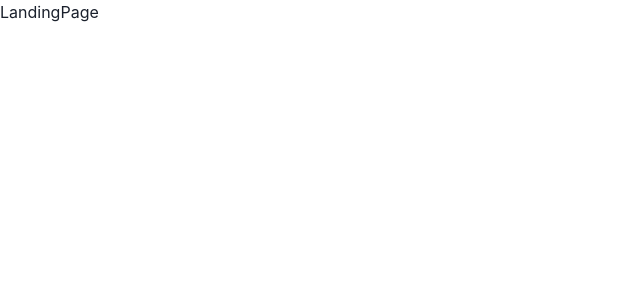
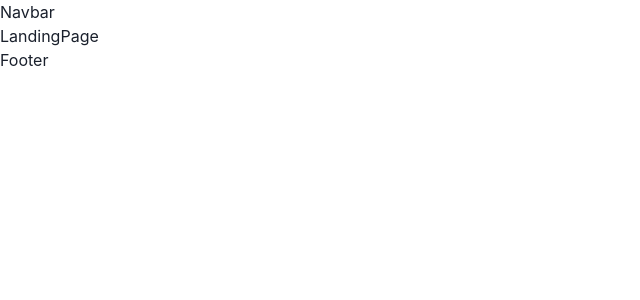
Before and after one commit to LUISVILL02/EscuelaEnLinea, a React (Vite) app in the folder client/: page / in a window 1280 px wide. Shown: the top 300 px of the page, without its empty margins (0-640 px from the left). Built offline with nearby package versions, Linux system fonts and the light colour scheme.

Commit message:
feat: add footer and navbar layout

```diff
--- /dev/null
+++ b/client/src/components/Layout/Footer/Footer.jsx
@@ -0,0 +1,5 @@
+const Footer = () => {
+  return <div>Footer</div>;
+};
+
+export default Footer;
--- /dev/null
+++ b/client/src/components/Layout/Footer/index.js
@@ -0,0 +1 @@
+export { default as Footer } from "./Footer";
--- /dev/null
+++ b/client/src/components/Layout/Layout.jsx
@@ -0,0 +1,19 @@
+import PropTypes from "prop-types";
+import { Navbar } from "./Navbar";
+import { Footer } from "./Footer";
+
+const Layout = ({ children }) => {
+  return (
+    <>
+      <Navbar />
+      {children}
+      <Footer />
+    </>
+  );
+};
+
+Layout.propTypes = {
+  children: PropTypes.node.isRequired,
+};
+
+export default Layout;
--- /dev/null
+++ b/client/src/components/Layout/Navbar/Navbar.jsx
@@ -0,0 +1,3 @@
+export const Navbar = () => {
+  return <div>Navbar</div>;
+};
--- /dev/null
+++ b/client/src/components/Layout/Navbar/index.js
@@ -0,0 +1 @@
+export * from "./Navbar";
--- /dev/null
+++ b/client/src/components/Layout/index.js
@@ -0,0 +1,3 @@
+export * from "./Footer";
+export { default as Layout } from "./Layout";
+export * from "./Navbar";
--- a/client/src/components/index.js
+++ b/client/src/components/index.js
@@ -1,2 +1,5 @@
 export * from "./Auth";
 export * from "./LandingPage";
+export * from "./Layout/Footer";
+export * from "./Layout/Navbar";
+export * from "./Layout";
--- a/client/src/providers/RouterProvider/RouterProvider.jsx
+++ b/client/src/providers/RouterProvider/RouterProvider.jsx
@@ -1,4 +1,4 @@
-import { Auth, LandingPage } from "../../components";
+import { Auth, LandingPage, Layout } from "../../components";
 import { routes } from "../../config";
 import {
   createBrowserRouter,
@@ -17,7 +17,11 @@ const router = createBrowserRouter([
 ]);
 
 function RouterProvider() {
-  return <ReactRouterProvider router={router} />;
+  return (
+    <Layout>
+      <ReactRouterProvider router={router} />
+    </Layout>
+  );
 }
 
 export default RouterProvider;
```
